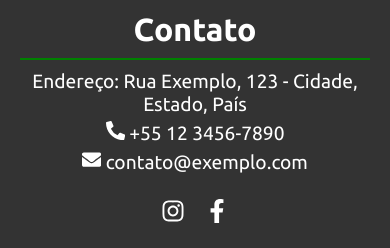
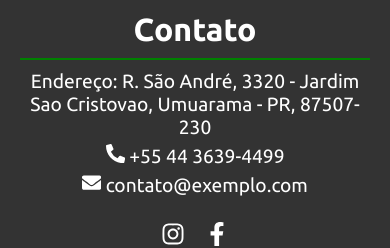
Before and after one commit to loro1002/jb-carrocerias, a React (Vite) app: page / in a window 390 px wide. Shown: the part 6763-7011 px from the top of the page. Built offline with nearby package versions, Linux system fonts and the light colour scheme.

Commit message:
Estiliza a seção 'content-about' com responsividade, animações de hover e fade-in, e ícones ao final dos cards

```diff
--- a/src/components/Footer.jsx
+++ b/src/components/Footer.jsx
@@ -8,8 +8,8 @@ const Footer = () => {
       <div className="footer-content">
         <div className="footer-info">
           <h2>Contato</h2>
-          <p>Endereço: Rua Exemplo, 123 - Cidade, Estado, País</p>
-          <p><FaPhoneAlt /> +55 12 3456-7890</p>
+          <p>Endereço: R. São André, 3320 - Jardim Sao Cristovao, Umuarama - PR, 87507-230</p>
+          <p><FaPhoneAlt /> +55 44 3639-4499</p>
           <p><FaEnvelope /> contato@exemplo.com</p>
         </div>
         <div className="footer-social">
```
